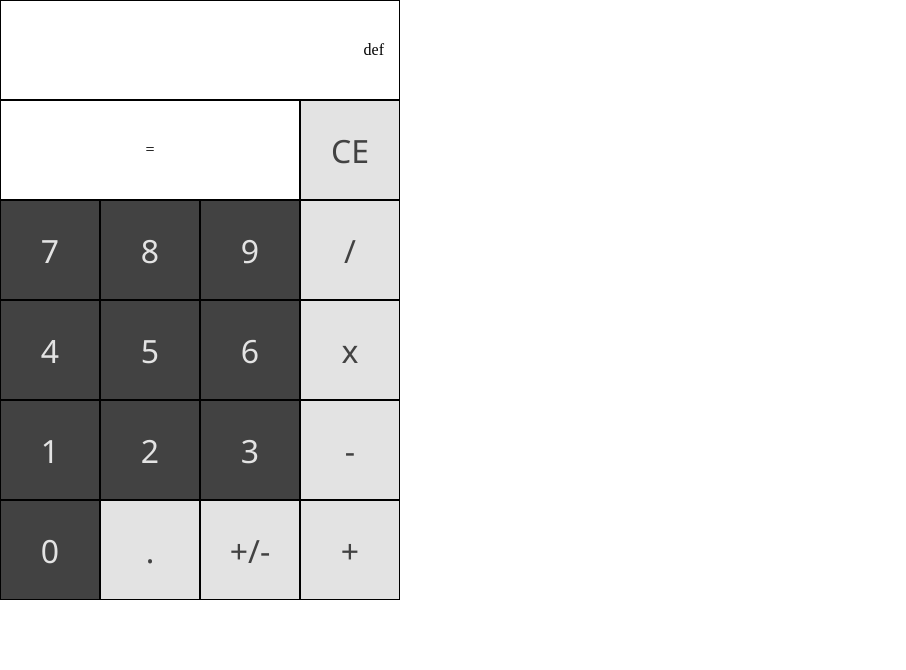
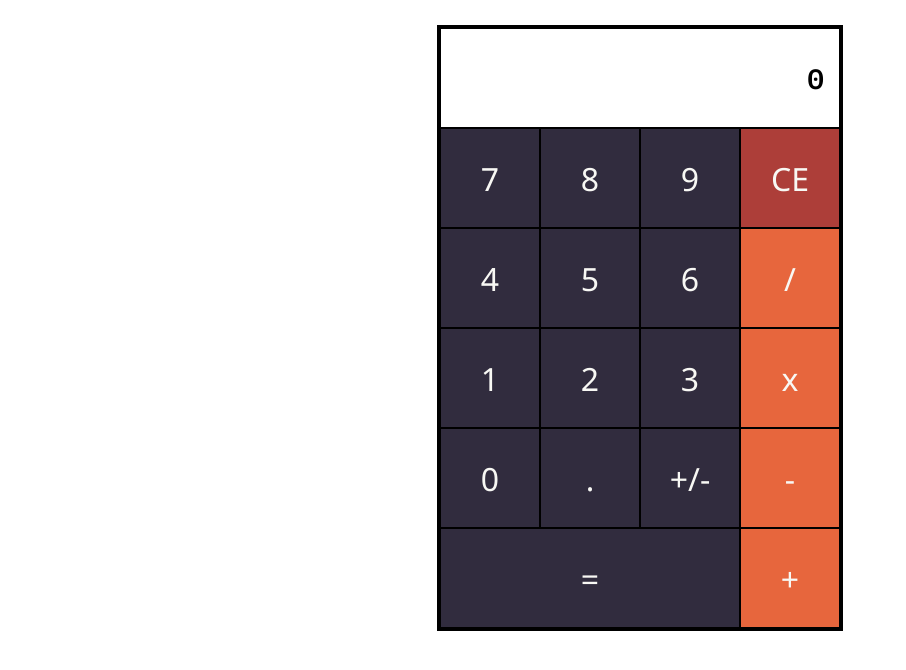
Before and after one commit to jonblong/Calculator, a website built with webpack: page dist/index.html in a window 1280 px wide. Shown: the whole page, without its empty margins (0-906 px from the left). Built offline with nearby package versions, Linux system fonts and the light colour scheme.

Commit message:
update styles

```diff
--- a/dist/index.html
+++ b/dist/index.html
@@ -18,50 +18,46 @@
 
           <!-- Display -->
           <div class='display'>
-            <p id='displayText'>def</p>
+            <p id='displayText'>0</p>
           </div>
 
-          <!-- =, Cancel -->
-          <div class='row'>
-              <div class='eq_button' id='equals'> <p>=</p> </div>
-              <div class='op_button' id='cancel'> <p>CE</p> </div>
-            </div>
-
-          <!-- 7, 8, 9, Divide -->
+          <!-- 7, 8, 9, Cancel -->
           <div class='row'>
             <div class='num_button' id='num7'> <p>7</p> </div>
             <div class='num_button' id='num8'> <p>8</p> </div>
             <div class='num_button' id='num9'> <p>9</p> </div>
-            <div class='op_button' id='divide'> <p>/</p> </div>
+            <div class='op_button' id='cancel'> <p>CE</p> </div>
             </div>
 
-          <!-- 4, 5, 6, Multiply -->
+          <!-- 4, 5, 6, Divide -->
           <div class='row'>
             <div class='num_button' id='num4'> <p>4</p> </div>
             <div class='num_button' id='num5'> <p>5</p> </div>
             <div class='num_button' id='num6'> <p>6</p> </div>
-              <div class='op_button' id='multiply'> <p>x</p> </div>
-            </div>
+            <div class='op_button' id='divide'> <p>/</p> </div>
           </div>
 
-        <!-- 1, 2, 3, Subtract -->
+          <!-- 1, 2, 3, Multiply -->
           <div class='row'>
             <div class='num_button' id='num1'> <p>1</p> </div>
             <div class='num_button' id='num2'> <p>2</p> </div>
             <div class='num_button' id='num3'> <p>3</p> </div>
-            <div class='op_button' id='subtract'> <p>-</p> </div>
-          </div>
+            <div class='op_button' id='multiply'> <p>x</p> </div>
           </div>
 
-      <!-- 0, Decimal, +/-, Add -->
+          <!-- 0, Decimal, +/-, Subtract -->
           <div class='row'>
             <div class='num_button' id='num0'> <p>0</p> </div>
             <div class='op_button' id='decimal'> <p>.</p> </div>
             <div class='op_button' id='sign'> <p>+/-</p> </div>
+            <div class='op_button' id='subtract'> <p>-</p> </div>
+          </div>
+
+          <!-- Equals, Add -->
+          <div class='row'>
+            <div class='eq_button' id='equals'> <p>=</p> </div>
             <div class='op_button' id='add'> <p>+</p> </div>
           </div>
-    </div>
-
       </div>
     </div>
 
--- a/dist/style.css
+++ b/dist/style.css
@@ -1,6 +1,18 @@
+@import url('https://fonts.googleapis.com/css?family=IBM+Plex+Mono:600&display=swap');
+
 * {
   margin: 0;
   padding: 0;
+}
+
+#root {
+  display: flex;
+  justify-content: center;
+}
+
+#calculator {
+  margin-top: 25px;
+  border: 3px solid black;
 }
 
 .row {
@@ -23,8 +35,12 @@
 
 .display p {
   padding-right: 15px;
+
+  font-family: 'IBM Plex Mono', monospace;
+  font-size: 28px;
 }
 
+/** @group buttons */
 .num_button,
 .op_button,
 .eq_button {
@@ -43,25 +59,43 @@
 .num_button,
 .op_button {
   width: 100px;
-
 }
 
 .eq_button {
   width: 300px;
+
+  font-family: 'Segoe UI', Tahoma, Geneva, Verdana, sans-serif;
+  font-size: 32px;
 }
 
-.num_button {
-  background: #424242;
-  color: #e3e3e3;
+.num_button,
+#decimal,
+#sign,
+#equals {
+  background: #312C3E;
+  color: #F8F8F4;
 
   font-family: 'Segoe UI', Tahoma, Geneva, Verdana, sans-serif;
   font-size: 32px;
 }
 
 .op_button {
-  background: #e3e3e3;
+  background: #F8F8F4;
   color: #424242;
 
   font-family: 'Segoe UI', Tahoma, Geneva, Verdana, sans-serif;
   font-size: 32px;
 }
+
+#cancel {
+  background: #AD3E39;
+  color: #F8F8F4;
+}
+
+#add,
+#subtract,
+#multiply,
+#divide {
+  background: #E7663D;
+  color: #F8F8F4;
+}
```
Lines whose indentation alone changed are shown as unchanged.
